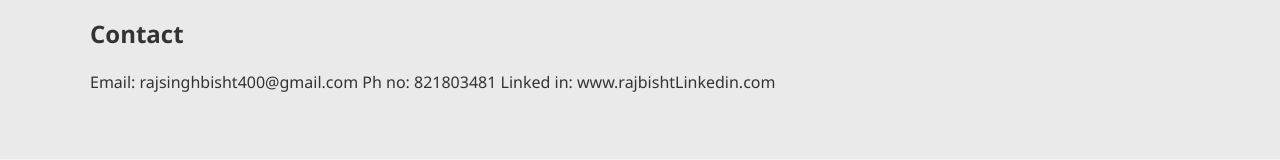
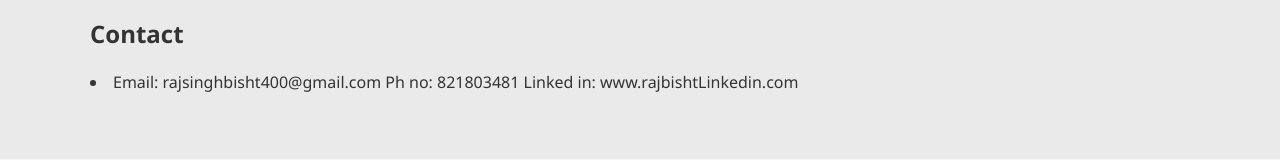
Before and after one commit to RajBisht-4454/ntcc, a plain HTML site: page portfolio/index.html in a window 1280 px wide. Shown: the part 599-759 px from the top of the page. Drawn offline with Linux system fonts and the light colour scheme.

Commit message:
Update index.html

```diff
--- a/portfolio/index.html
+++ b/portfolio/index.html
@@ -47,9 +47,9 @@
   <section id="contact" class="section">
     <div class="container">
       <h2>Contact</h2>
-      <p>Email: rajsinghbisht400@gmail.com
+      <p><li>Email: rajsinghbisht400@gmail.com
          Ph no: 821803481
-         Linked in: www.rajbishtLinkedin.com</p>
+         Linked in: www.rajbishtLinkedin.com</li></p>
     </div>
   </section>
 
```
